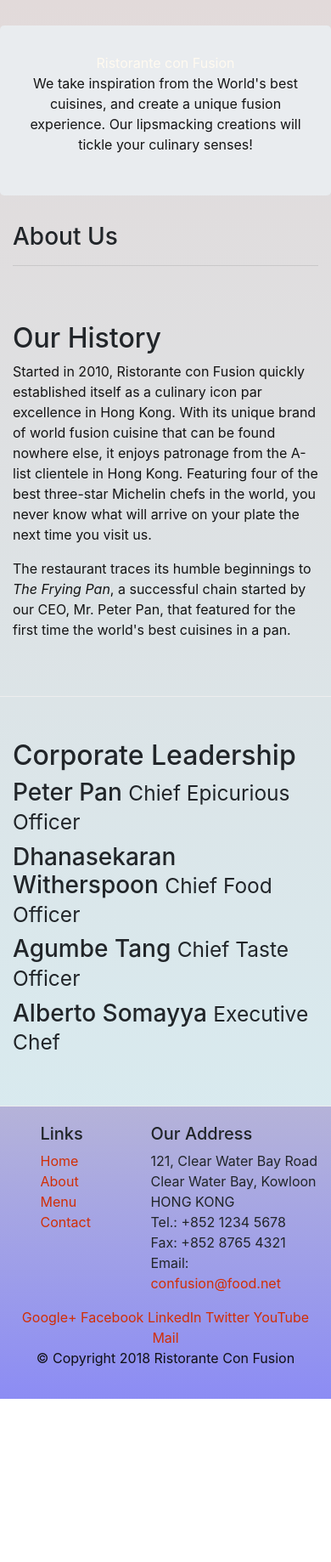
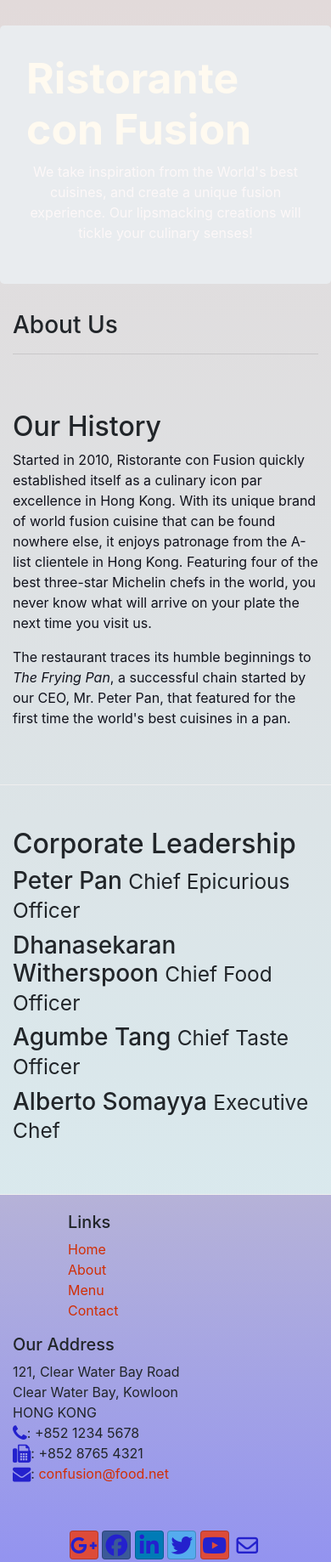
Before and after one commit to maaferna/portafolio-resume, a website: page assessment/aboutus.html in a window 390 px wide. Shown: the top 1838 px of the page at 85% size. Before the commit the page ends 1646 px from the top, so only its background shows below. Drawn offline with nearby package versions, Linux system fonts and the light colour scheme.

Commit message:
about us assignment 1 repair

```diff
--- a/assessment/aboutus.html
+++ b/assessment/aboutus.html
@@ -6,7 +6,6 @@
     <title>My Portfolio Website</title>
     <script src="https://kit.fontawesome.com/82f95dc438.js" crossorigin="anonymous"></script>
     <link rel="stylesheet" href="css/style.css">
-    <meta charset="utf-8">
     <meta name="viewport" content="width=device-width, initial-scale=1, shrink-to-fit=no">
     <meta http-equiv="x-ua-compatible" content="ie=edge">
 
@@ -21,7 +20,7 @@
         <div class="container">
             <div class="row row-header">
                 <div class="col-12 col-sm-6">
-                    <h1">Ristorante con Fusion</h1>
+                    <h1>Ristorante con Fusion</h1>
                     <p>We take inspiration from the World's best cuisines, and create a unique fusion experience. Our lipsmacking creations will tickle your culinary senses!</p>
                 </div>
                 <div class="col-12 col-sm"></div>
@@ -56,7 +55,7 @@
                 <h3>Dhanasekaran Witherspoon <small>Chief Food Officer</small></h3>
                 <p class="d-none d-sm-block">Our CFO, Danny, as he is affectionately referred to by his colleagues, comes from a long established family tradition in farming and produce. His experiences growing up on a farm in the Australian outback gave him great appreciation for varieties of food sources. As he puts it in his own words, <em>Everything that runs, wins, and everything that stays, pays!</em></p>
                 <h3>Agumbe Tang <small>Chief Taste Officer</small></h3>
-                <p class="d-none d-sm-block"> class="d-none d-sm-block"Blessed with the most discerning gustatory sense, Agumbe, our CTO, personally ensures that every dish that we serve meets his exacting tastes. Our chefs dread the tongue lashing that ensues if their dish does not meet his exacting standards. He lives by his motto, <em>You click only if you survive my lick.</em></p>
+                <p class="d-none d-sm-block"> Blessed with the most discerning gustatory sense, Agumbe, our CTO, personally ensures that every dish that we serve meets his exacting tastes. Our chefs dread the tongue lashing that ensues if their dish does not meet his exacting standards. He lives by his motto, <em>You click only if you survive my lick.</em></p>
                 <h3>Alberto Somayya <small>Executive Chef</small></h3>
                 <p class="d-none d-sm-block">Award winning three-star Michelin chef with wide International experience having worked closely with whos-who in the culinary world, he specializes in creating mouthwatering Indo-Italian fusion experiences. He says, <em>Put together the cuisines from the two craziest cultures, and you get a winning hit! Amma Mia!</em></p>
             </div>
@@ -66,42 +65,42 @@
     <footer class="footer">
         <div class="container">
             <div class="row">
-                <div class="col-4 offset-1 col-sm-2">
+                <div class="col-5 col-content offset-2 col-sm-2">
                     <h5>Links</h5>
                     <ul class="list-unstyled">
                         <li><a href="#">Home</a></li>
-                        <li><a href="#">About</a></li>
+                        <li><a href="./aboutus.html">About</a></li>
                         <li><a href="#">Menu</a></li>
                         <li><a href="#">Contact</a></li>
                     </ul>
                 </div>
-                <div class="col-7 col-sm-5">
+                <div class="col-9 col-content col-sm-5">
                     <h5>Our Address</h5>
                     <address>
 		              121, Clear Water Bay Road<br>
 		              Clear Water Bay, Kowloon<br>
 		              HONG KONG<br>
-		              Tel.: +852 1234 5678<br>
-		              Fax: +852 8765 4321<br>
-		              Email: <a href="mailto:confusion@food.net">confusion@food.net</a>
+		              <i class="fa fa-phone fa-lg"></i>: +852 1234 5678<br>
+		              <i class="fa fa-fax fa-lg"></i>: +852 8765 4321<br>
+		              <i class="fa fa-envelope fa-lg"></i>: <a href="mailto:confusion@food.net">confusion@food.net</a>
 		           </address>
                 </div>
-                <div class="col-12 col-sm-4 align-self-center">
+                <div class="col-12 col-content-btn col-sm-4 align-self-center">
                     <div class="text-center">
-                        <a href="http://google.com/+">Google+</a>
-                        <a href="http://www.facebook.com/profile.php?id=">Facebook</a>
-                        <a href="http://www.linkedin.com/in/">LinkedIn</a>
-                        <a href="http://twitter.com/">Twitter</a>
-                        <a href="http://youtube.com/">YouTube</a>
-                        <a href="mailto:">Mail</a>
+                      <a class="btn btn-social-icon btn-google" href="http://google.com/+"><i class="fa fa-google-plus"></i></a>
+                      <a class="btn btn-social-icon btn-facebook" href="http://www.facebook.com/profile.php?id="><i class="fa fa-facebook"></i></a>
+                      <a class="btn btn-social-icon btn-linkedin" href="http://www.linkedin.com/in/"><i class="fa fa-linkedin"></i></a>
+                      <a class="btn btn-social-icon btn-twitter" href="http://twitter.com/"><i class="fa fa-twitter"></i></a>
+                      <a class="btn btn-social-icon btn-google" href="http://youtube.com/"><i class="fa fa-youtube"></i></a>
+                      <a class="btn btn-social-icon" href="mailto:"><i class="fa fa-envelope-o"></i></a>
                     </div>
                 </div>
-           </div>
-           <div class="row justify-content-center">
+            </div>
+            <div class="row justify-items-center">
                 <div class="col-auto">
-                    <p>© Copyright 2018 Ristorante Con Fusion</p>
+                    <p style="text-align: center;">© Copyright 2018 Ristorante Con Fusion</p>
                 </div>
-           </div>
+            </div>
         </div>
     </footer>
     <!-- jQuery first, then Popper.js, then Bootstrap JS. -->
--- a/assessment/css/style.css
+++ b/assessment/css/style.css
@@ -1,7 +1,12 @@
-
 .row-header {
     margin:0px auto;
-    padding: 0px auto;
+    padding: 15 px;
+}
+
+.row-header h1 {
+    font-size: 50px;
+    text-align: left;
+    font-weight: bold;
 }
 
 .row-content {
@@ -11,8 +16,12 @@
     min-height: 200px;
 }
 
+.row-content p {
+    color:rgba(1, 2, 13, 0.929)
+}
+
 header{
-    background: #6666;
+    background: rgba(128, 96, 184, 0.5);
     text-align: center;
 }
 
@@ -20,17 +29,13 @@ p{
     color: rgb(253, 248, 248);
 }
 
-.footer{
+footer{
     background: rgba(128, 96, 184, 0.5);
     margin: 0px auto;
     padding: 20px 0px 20px 0px;
     clear: both;
     background: -moz-linear-gradient(top,rgba(128, 96, 184, 0.4));
     background: -webkit-linear-gradient(rgba(128, 96, 184, 0.4), #8c8cf4);
-}
-
-p{
-    color:rgba(8, 8, 8, 0.949)
 }
 
 footer a{
@@ -57,28 +62,17 @@ section{
     overflow: scroll;
 }
 
-p{
-    height: 20%;
-}
-
 .jumbotron {
     padding: 80px 40px 80px 40px;
     margin: 0px auto;
-    background: -moz-linear-gradient(top, #0b4609 0%, #ddf0f6 100%);
+    background: -moz-linear-gradient(top, rgba(128, 96, 184, 0.5) 0%, rgba(117, 52, 229, 0.5) 100%);
     color: floralwhite;
 }
 
 .address {
-    font-size: 100%;
+    font-size: 90%;
     margin: 0px;
     color:#335136
-}
-
-.col-content{
-    text-align: left;
-    margin-left: 20px;
-    margin-bottom: 20px;
-    width: 70%;
 }
 
 
@@ -101,12 +95,6 @@ body{
 	background: linear-gradient(#666666 0%, #00b7ea 100%);
 }
 
-section{
-	width:30%;
-	margin-right: 2%;
-	display:inline-block;
-	float:left;
-}
 
 nav li{
     font-size: 30px;
@@ -118,7 +106,7 @@ nav li{
     color:rgba(255,255,255,0.8);
     font-size: 40px;
     padding: 30px;
-    font-style: bold;
+    font-weight: bold;
 }
 
 ol{
@@ -144,3 +132,16 @@ a[href$=".Davis"] {
 a[href$=".Wagon"] {
     background: #3bbbd4;
 }
+
+.col-content {
+    display: inline-block;
+    padding-right: 10%;
+    padding-left: 10%;
+    vertical-align:top;
+}
+
+.col-content-btn {
+    display: inline-block;
+    padding: 10%;
+    vertical-align:center;
+}
```
